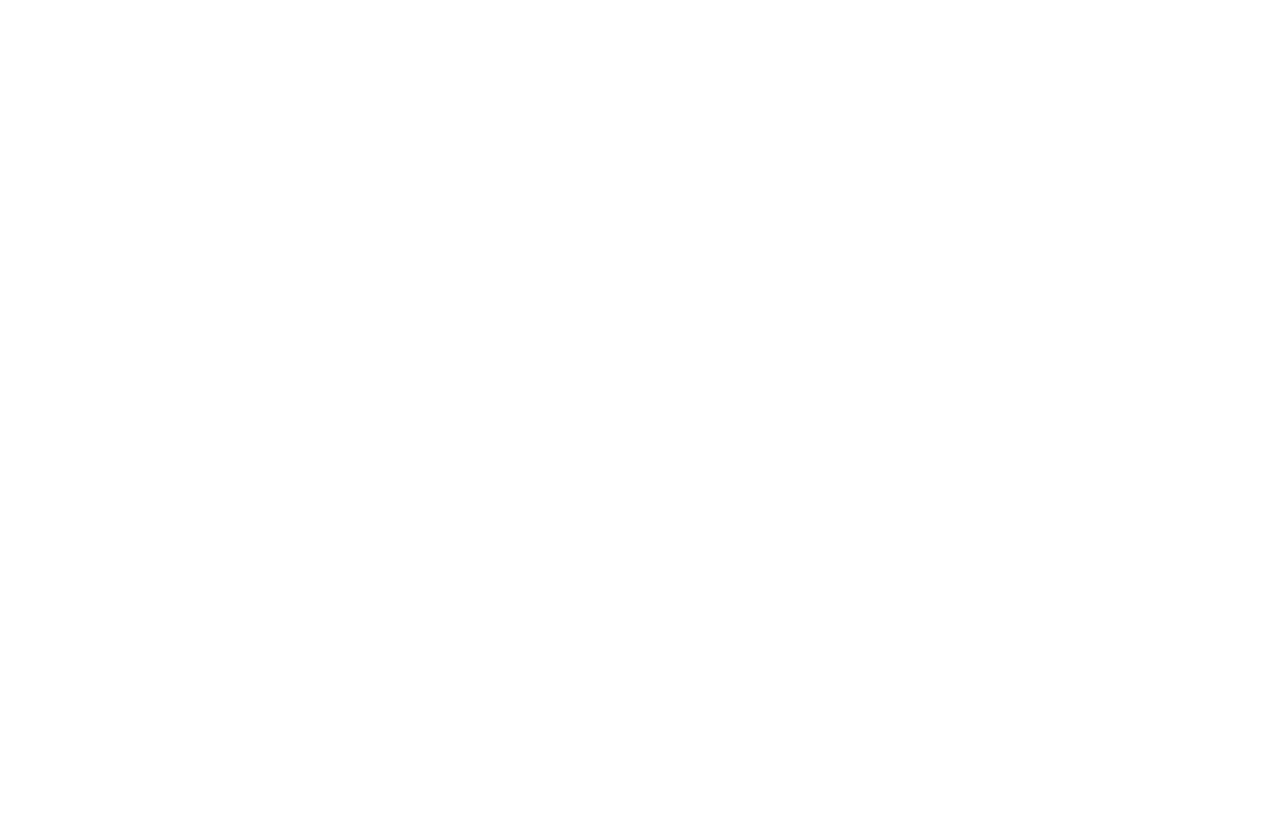
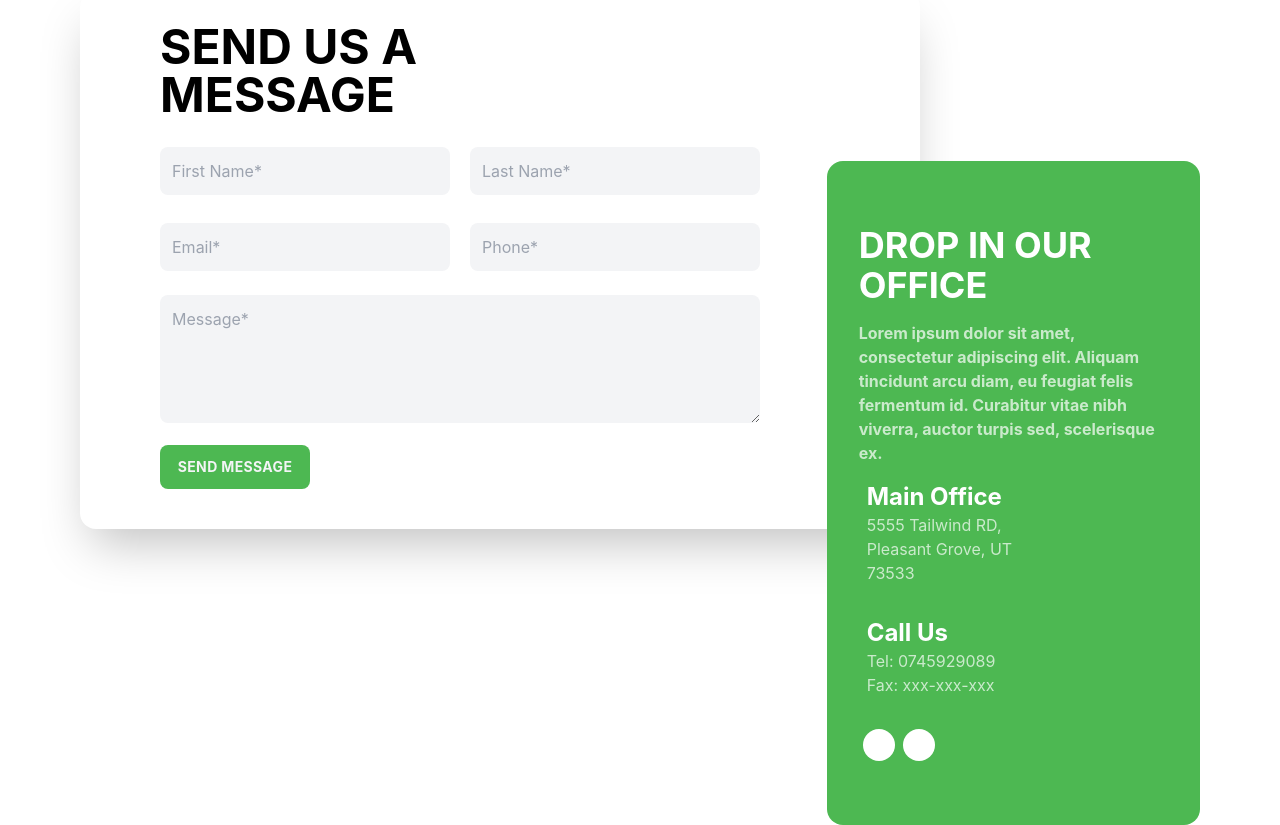
Before and after one commit to wakulima/wakulima-Ui, a React (Create React App) app: page /contact in a window 1280 px wide. Before the commit this address had no page. Before the commit the page ends 800 px from the top, so only its background shows below. Built offline with nearby package versions, Linux system fonts and the light colour scheme.

Commit message:
message form

```diff
--- a/src/App.js
+++ b/src/App.js
@@ -6,6 +6,7 @@
 import { BrowserRouter as Router, Routes, Route, Link } from "react-router-dom";
 import SignUpForm from "./Pages/SignUpForm";
 import About from "./Pages/About";
+import Contact from "./Pages/Contact";
 
 
 
@@ -19,6 +20,7 @@
           <Route exact path="/signup" element={<SignUpForm />}></Route>
           <Route exact path="/login" element={<LoginForm />}></Route>
           <Route exact path="/about" element={<About/>}></Route>
+          <Route exact path="/contact" element={<Contact/>}></Route>
         </Routes>
       </Router>
 
--- /dev/null
+++ b/src/Pages/Contact.jsx
@@ -0,0 +1,90 @@
+import React from 'react'
+
+function Contact() {
+  return (
+    <div>
+        <div class="flex justify-center items-center w-screen h-screen bg-white">
+
+	<div class="container mx-auto my-4 px-4 lg:px-20">
+
+		<div class="w-full p-8 my-4 md:px-12 lg:w-9/12 lg:pl-20 lg:pr-40 mr-auto rounded-2xl shadow-2xl">
+			<div class="flex">
+				<h1 class="font-bold uppercase text-5xl">Send us a <br /> message</h1>
+			</div>
+			<div class="grid grid-cols-1 gap-5 md:grid-cols-2 mt-5">
+				<input class="w-full bg-gray-100 text-[#005364] mt-2 p-3 rounded-lg focus:outline-none focus:shadow-outline"
+            type="text" placeholder="First Name*" />
+				<input class="w-full bg-gray-100 text-gray-900 mt-2 p-3 rounded-lg focus:outline-none focus:shadow-outline"
+            type="text" placeholder="Last Name*" />
+				<input class="w-full bg-gray-100 text-gray-900 mt-2 p-3 rounded-lg focus:outline-none focus:shadow-outline"
+            type="email" placeholder="Email*" />
+				<input class="w-full bg-gray-100 text-gray-900 mt-2 p-3 rounded-lg focus:outline-none focus:shadow-outline"
+            type="number" placeholder="Phone*" />
+        </div>
+				<div class="my-4">
+					<textarea placeholder="Message*" class="w-full h-32 bg-gray-100 text-gray-900 mt-2 p-3 rounded-lg focus:outline-none focus:shadow-outline"></textarea>
+				</div>
+				<div class="my-2 w-1/2 lg:w-1/4">
+					<button class="uppercase text-sm font-bold tracking-wide bg-[#4DB852] text-gray-100 p-3 rounded-lg w-full
+                      focus:outline-none focus:shadow-outline">
+            Send Message
+          </button>
+				</div>
+			</div>
+
+			<div
+				class="w-full lg:-mt-96 lg:w-2/6 px-8 py-12 ml-auto bg-[#4DB852] rounded-2xl">
+				<div class="flex flex-col text-white">
+					<h1 class="font-bold uppercase text-4xl my-4">Drop in our office</h1>
+					<p class="font-bold text-white/70">Lorem ipsum dolor sit amet, consectetur adipiscing elit. Aliquam
+						tincidunt arcu diam,
+						eu feugiat felis fermentum id. Curabitur vitae nibh viverra, auctor turpis sed, scelerisque ex.
+					</p>
+
+					<div class="flex my-4 w-2/3 lg:w-1/2">
+						<div class="flex flex-col">
+							<i class="fas fa-map-marker-alt pt-2 pr-2" />
+            </div>
+            <div class="flex flex-col">
+              <h2 class="text-2xl font-bold">Main Office</h2>
+              <p class="text-white/70">5555 Tailwind RD, Pleasant Grove, UT 73533</p>
+            </div>
+          </div>
+
+          <div class="flex my-4 w-2/3 lg:w-1/2">
+            <div class="flex flex-col">
+              <i class="fas fa-phone-alt pt-2 pr-2" />
+            </div>
+            <div class="flex flex-col">
+              <h2 class="text-2xl font-bold">Call Us</h2>
+              <p class="text-white/70">Tel: 0745929089</p>
+              <p class="text-white/70">Fax: xxx-xxx-xxx</p>
+            </div>
+          </div>
+
+          <div class="flex my-4 w-2/3 lg:w-1/2">
+            <a href="https://www.facebook.com/ENLIGHTENEERING/" target="_blank" rel="noreferrer" class="rounded-full bg-white h-8 w-8 inline-block mx-1 text-center pt-1">
+              <i class="fab fa-facebook-f text-blue-900" />
+            </a>
+            <a href="https://www.linkedin.com/company/enlighteneering-inc-" target="_blank" rel="noreferrer" class="rounded-full bg-white h-8 w-8 inline-block mx-1 text-center pt-1">
+              <i class="fab fa-linkedin-in text-blue-900" />
+            </a>
+          </div>
+        </div>
+      </div>
+    </div>
+
+</div>
+
+{/* <div class="flex items-end justify-end fixed bottom-0 right-0 mb-4 mr-4 z-10">
+  <div>
+    <a title="Buy me a pizza" href="https://www.buymeacoffee.com/Dekartmc" target="_blank" class="block w-16 h-16 rounded-full transition-all shadow hover:shadow-lg transform hover:scale-110 hover:rotate-12">
+      <img class="object-cover object-center w-full h-full rounded-full" src="https://img.icons8.com/emoji/48/000000/pizza-emoji.png"/>
+    </a>
+  </div>
+</div> */}
+    </div>
+  )
+}
+
+export default Contact
--- a/src/components/NavBar.jsx
+++ b/src/components/NavBar.jsx
@@ -15,7 +15,9 @@
                 <li><Link to='/about'>
                      About US
                   </Link></li>
-                <li>Contact</li>
+                <li><Link to='/contact'>
+                     Contact
+                  </Link></li>
             </ul>
         </div>
         <div>
--- a/src/components/ServicesSection.jsx
+++ b/src/components/ServicesSection.jsx
@@ -1,14 +1,5 @@
 import React from 'react'
 
-import { Swiper, SwiperSlide } from "swiper/react";
-
-// Import Swiper styles
-import "swiper/css";
-import "swiper/css/pagination";
-import "swiper/css/navigation";
-
-// import required modules
-import { Autoplay, Pagination, Navigation } from "swiper";
 function ServicesSection() {
   return (
     <div>
@@ -16,55 +7,8 @@
             <h1 className='text-6xl font-Prata text-[#005364]'>Featured Services</h1>
             <div>
             <div className='flex flex-row justify-center space-x-16 pt-32'>
-            <Swiper
-                spaceBetween={30}
-                centeredSlides={true}
-                autoplay={{
-                    delay: 2500,
-                    disableOnInteraction: false,
-                }}
-                pagination={{
-                    clickable: true,
-                }}
-                navigation={true}
-                modules={[Autoplay, Pagination, Navigation]}
-                className="mySwiper"
-            >
-                <SwiperSlide>
-                    <div className='text-center w-[400px] h-[400px]  shadow-2xl rounded-xl shadow-black/50 flex flex-col align-center items-center p-8 space-y-4'>
-                         <div className='    w-[80px] h-[80px]  bg-[#4DB852] rounded-full'></div>
-                            <h1 className='text-2xl font-bold text-[#4DB852]'>Ai enabled Supply chain</h1>
-                            <p className='text-lg'>Lorem ipsum dolor sit amet, consectetur adipiscing elit. Ut elit tellus, luctus nec ullamcorper mattis, pulvinar dapibus leo.</p>
 
-                     </div>
-                </SwiperSlide>
-                <SwiperSlide>
-                    <div className='hover:animate-pulse p-8 text-center space-y-4 w-[400px] h-[400px] bg-[#4DB852] bg-gradient-to-r  shadow-2xl rounded-xl shadow-black/50 flex flex-col align-center items-center '>
-                        <div className='    w-[80px] h-[80px]  bg-[white] rounded-full '></div>
-                        <h1 className='text-2xl font-bold text-[white]'>Market Analysis</h1>
-                            <p className='text-lg text-white'>Lorem ipsum dolor sit amet, consectetur adipiscing elit. Ut elit tellus, luctus nec ullamcorper mattis, pulvinar dapibus leo.</p>
-
-                    </div>
-                </SwiperSlide>
-                <SwiperSlide>
-                    <div className=' text-center w-[400px] h-[400px]  shadow-2xl rounded-xl shadow-black/50 flex flex-col align-center items-center p-8 space-y-4'>
-                            <div className='    w-[80px] h-[80px]  bg-[#4DB852] rounded-full'></div>
-                            <h1 className='text-2xl font-bold text-[#4DB852]'>Farmer Connection</h1>
-                            <p className='text-lg'>Lorem ipsum dolor sit amet, consectetur adipiscing elit. Ut elit tellus, luctus nec ullamcorper mattis, pulvinar dapibus leo.</p>
-
-                    </div>
-                </SwiperSlide>
-                </Swiper>
-
-
-
-            <div className='text-center w-[400px] h-[400px]  shadow-2xl rounded-xl shadow-black/50 flex flex-col align-center items-center p-8 space-y-4'>
-                <div className='    w-[80px] h-[80px]  bg-[#4DB852] rounded-full'></div>
-                    <h1 className='text-2xl font-bold text-[#4DB852]'>Ai enabled Supply chain</h1>
-                    <p className='text-lg'>Lorem ipsum dolor sit amet, consectetur adipiscing elit. Ut elit tellus, luctus nec ullamcorper mattis, pulvinar dapibus leo.</p>
-
-            </div>
-                    {/* <div className='text-center w-[400px] h-[400px]  shadow-2xl rounded-xl shadow-black/50 flex flex-col align-center items-center p-8 space-y-4'>
+  <div className='text-center w-[400px] h-[400px]  shadow-2xl rounded-xl shadow-black/50 flex flex-col align-center items-center p-8 space-y-4'>
                         <div className='    w-[80px] h-[80px]  bg-[#4DB852] rounded-full'></div>
                         <h1 className='text-2xl font-bold text-[#4DB852]'>Ai enabled Supply chain</h1>
                         <p className='text-lg'>Lorem ipsum dolor sit amet, consectetur adipiscing elit. Ut elit tellus, luctus nec ullamcorper mattis, pulvinar dapibus leo.</p>
@@ -85,7 +29,7 @@
                         <h1 className='text-2xl font-bold text-[#4DB852]'>Farmer Connection</h1>
                         <p className='text-lg'>Lorem ipsum dolor sit amet, consectetur adipiscing elit. Ut elit tellus, luctus nec ullamcorper mattis, pulvinar dapibus leo.</p>
 
-                    </div> */}
+                    </div>
                 </div>
             </div>
 
```
